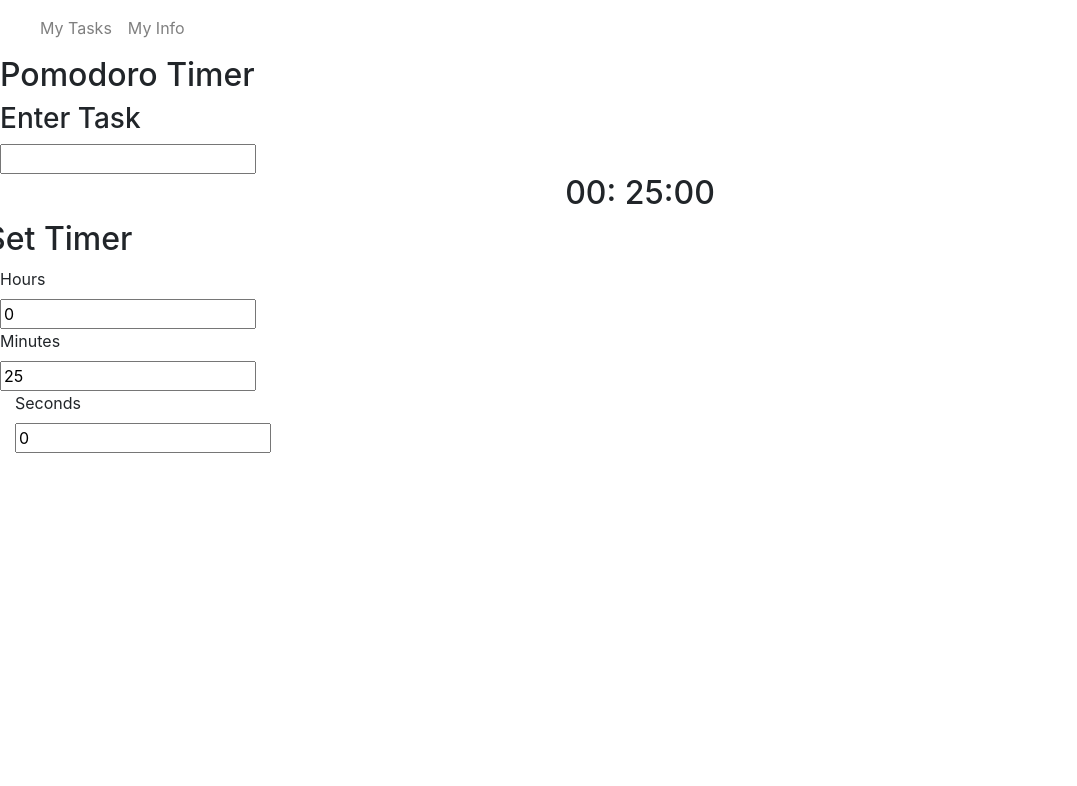
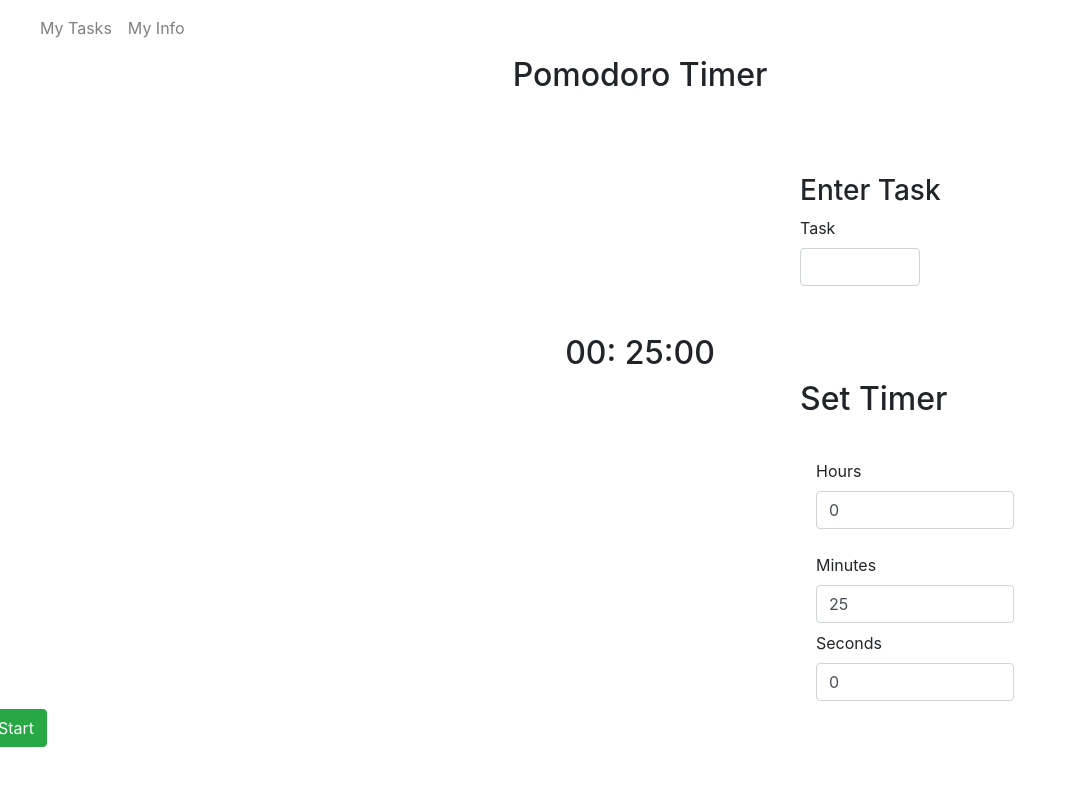
Before and after one commit to Jengwen/pomodoro, a React (Create React App) app: page / in a window 1280 px wide. Shown: the top 786 px of the page, without its empty margins (0-1077 px from the left). Built offline with nearby package versions, Linux system fonts and the light colour scheme.

Commit message:
timer functionality working, input css fixed, start and pause buttons working

```diff
--- a/src/components/ApplicationViews.js
+++ b/src/components/ApplicationViews.js
@@ -1,4 +1,4 @@
-import { Route, Redirect, withRouter } from "react-router-dom";
+import { Route } from "react-router-dom";
 import React, { Component } from "react";
 import UserCard from "./User/UserCard";
 import TaskList from "./Tasks/TaskList";
@@ -9,14 +9,7 @@ class ApplicationViews extends Component {
   render() {
     return (
       <React.Fragment>
-        {/*create route for task input page view*/}
-         <Route
-          exact
-          path="/"
-          render={props => {
-            return <Timer />;
-          }}
-        />
+
         {/*create route for user information*/}
         <Route
           exact
--- a/src/components/Tasks/TaskInput.js
+++ b/src/components/Tasks/TaskInput.js
@@ -1,15 +1,19 @@
 import React, { Component } from 'react'
 import { Form } from "react-bootstrap";
+import "../Timer/Timer.css"
 
 class TaskInput extends Component{
 
     render(){
         return(
-        <div>
-    <h3>Enter Task</h3>
-    <Form>
-        <input type= "string" label="Task"></input>
-    </Form>
+        <div id="task-input-form">
+    <h3 >Enter Task</h3>
+    <Form id="task-from">
+      <Form.Group >
+    <Form.Label>Task</Form.Label>
+    <Form.Control className= "col-sm-3" />
+  </Form.Group>
+      </Form>
 </div>
 )}
 }
--- a/src/components/TimeClock.js
+++ b/src/components/TimeClock.js
@@ -2,6 +2,7 @@ import React, { Component } from 'react'
 import NavBar from "./Nav/NavBar"
 import ApplicationViews from "./ApplicationViews"
 import {withRouter} from 'react-router-dom';
+import Timer from "./Timer/Timer"
 
 class TimeClock extends Component {
 
@@ -10,6 +11,11 @@ class TimeClock extends Component {
       <>
         <NavBar />
         <ApplicationViews />
+        <div className="panel panel-default app-content center-block">
+        <div className="panel-body">
+          <Timer />
+        </div>
+      </div>
       </>
     )
   }
--- a/src/components/Timer/Timer.css
+++ b/src/components/Timer/Timer.css
@@ -1,8 +1,30 @@
-.header{
+#header{
     text-align: center;
 }
 
-.set-timer{
-width: 500 px;
-margin-left:  10em;
+#timer-input{
+width: 500px;
+margin-left:  50em;
+
 }
+#input-fields{
+    margin-top: 2em;
+    width: 800px;
+    margin-left: 1em;
+}
+
+#task-input-form{
+    margin-left: 50em;
+    margin-top: 5em;
+margin-bottom: 3em;
+}
+.control-row{
+    margin-bottom: 8px;
+}
+.main-container{
+    margin-left:  50em;;
+}
+
+#timer-button{
+    margin-left: 50em;
+}
--- a/src/components/Timer/Timer.js
+++ b/src/components/Timer/Timer.js
@@ -1,18 +1,18 @@
-import React, { Component } from 'react'
-import { Form } from "react-bootstrap";
+import React, { Component } from 'react';
 import TaskInput from "../Tasks/TaskInput";
 import TimerInput from "../Timer/TimerInput";
 import TimerDisplay from "../Timer/TimerDisplay";
 import moment from 'moment';
 import * as TimerState from "../Timer/TimerState";
 import TimerButton from "../Timer/TimerButton";
-import "..Timer.css"
+import "./Timer.css"
 
 class Timer extends Component {
 
   //constructor method to set state of time
   constructor(){
     super();
+
      this.state = {
       currentTime: moment.duration(25, 'minutes'),
       baseTime: moment.duration(25, 'minutes'),
@@ -47,11 +47,12 @@ stopTimer(){
   if (this.state.timer){
     clearInterval (this.state.timer);
   }
+
   this.setState({
     timerState: TimerState.NOT_SET,
     timer: null,
-    currentTime: moment.duration(this.state.baseTime)
-  })
+    currentTime: moment.duration(this.state.baseTime),
+  });
 }
 
 // function to count down in timer
@@ -62,11 +63,13 @@ if(this.state.currentTime.get('hours')=== 0
   this.completeTimer();
   return;
 }
-const newTime = moment.duration(this.state.currentTime());
+
+const newTime = moment.duration(this.state.currentTime);
 newTime.subtract(1, 'second');
+
 this.setState({
   currentTime: newTime,
-})
+});
 }
 // function to complete timer
 completeTimer() {
@@ -84,17 +87,17 @@ completeTimer() {
     return (
       <div id="main-container">
         <div id="header">
-          <h2>Pomodoro Timer</h2>
+          <h2 className= "text-center">Pomodoro Timer</h2>
           </div>
           <div id="task-input">
             {/*Insert task iput form here*/}
           <TaskInput/>
           </div>
-          <div className="panel panel-default" id="clock">
-
                {/*timer clock goes here */}
-            <TimerDisplay currentTime={this.state.currentTime} />
-            {/*timer input goes here */}
+            <TimerDisplay
+            currentTime={this.state.currentTime}
+            timerState={this.state.timerState} />
+            {/*timer input goes hre */}
             {/*hide timer input while timer is running*/}
             {
               (this.state.TimerState !== TimerState.RUNNING)
@@ -108,10 +111,9 @@ completeTimer() {
           <TimerButton
           startTimer = {this.startTimer}
           stopTimer = {this.stopTimer}
-       TimerState= {this.TimerState}/>
+          TimerState= {this.state.TimerState}/>
           </div>
 
-      </div>
 
     )
   }
--- a/src/components/Timer/TimerButton.js
+++ b/src/components/Timer/TimerButton.js
@@ -3,9 +3,10 @@ import { Button} from 'react-bootstrap';
 import * as TimerState from "./TimerState";
 
 
-//build start button and pause button
+//build start button, complete and pause button
 class TimerButton extends Component{
-//constructor method to
+
+//constructor method to create timer buttons
 
 constructor(){
     super();
@@ -15,19 +16,22 @@ constructor(){
 //function to determine which button to dislplay
 getButton(){
     if(this.props.TimerState ===TimerState.NOT_SET)
-    return (<Button onClick={this.props.startTimer}>Start</Button>)
+    return(<Button id= "start-button" variant="success" onClick={this.props.startTimer}>Start</Button>);
 
     if(this.props.TimerState === TimerState.RUNNING)
-    return (<button onClick={this.props.startTimer}>Pause</button>)
+   return (<Button id= "pause-button" variant="danger" onClick={this.props.stopTimer}>Pause</Button>);
 
     if(this.props.TimerState === TimerState.COMPLETE)
-    return (<button onClick={this.props.stopTimer}>End</button>)
-}
+    return (<Button id= "reset-button" variant= "primary" onClick={this.props.stopTimer}>Reset</Button>);
+    }
+
+//function to display a message to ask if task is complete
+
 
 render(){
 
 return(
-<div id="timer button">
+<div className= "row" id="timer button">
     {this.getButton()}
 </div>
 );
--- a/src/components/Timer/TimerDisplay.jsx
+++ b/src/components/Timer/TimerDisplay.jsx
@@ -4,9 +4,9 @@ const leftPad = (val)=>{
     if (val <10) return `0${val}`;
     return `${val}`;
 }
-//build timer with props from timer
+//build timer with props from timer input
 const TimerDisplay = (props) => (
-    <div>
+    <div >
         <h2 className="text-center">{`${leftPad(props.currentTime.get('hours'))}: ${leftPad(props.currentTime.get('minutes'))}:${leftPad(props.currentTime.get('seconds'))}`}</h2>
     </div>
 );
--- a/src/components/Timer/TimerInput.js
+++ b/src/components/Timer/TimerInput.js
@@ -1,4 +1,5 @@
 import React, {Component}from 'react';
+import "./Timer.css"
 
 
 class TimerInput extends Component{
@@ -9,29 +10,30 @@ class TimerInput extends Component{
 
     handleChange(ev){
         const newBaseTime = this.props.baseTime;
-if( ev.target.id === 'hours') newBaseTime.subtract(newBaseTime.get('hours'), 'hours').add(parseInt(ev.target.value, 10),'hours' );
+        if(ev.target.id === 'hours') newBaseTime.subtract(newBaseTime.get('hours'), 'hours').add(parseInt(ev.target.value, 10),'hours' );
         if(ev.target.id === 'minutes') newBaseTime.subtract(newBaseTime.get('minutes'), 'minutes').add(parseInt(ev.target.value, 10), 'minutes')
         if(ev.target.id === 'seconds') newBaseTime.subtract(newBaseTime.get('seconds'), 'seconds').add(parseInt(ev.target.value, 10), 'seconds')
 
-//pass in new BaseTime
-this.props.setBaseTime(newBaseTime)
+        this.props.setBaseTime(newBaseTime);
             }
 
 
     render() {
         return(
-    <div id="set-timer">
-    <div className = "row">
+
+      <div id = "timer-input" className = "row">
             <h2 className= "text-center">Set Timer</h2>
-        </div>
+
                 {/*create input for timer and change the countdown time display on change of input*/}
+            <div id="input-fields">
             <div className="row control-row">
-            <div classNmae="form-group">
+                <div className="form-group">
                 <div className= "col-sm-3">
                     <label htmlFor="hours">Hours</label>
                 </div>
                 <div className= "col-sm-9">
                 <input id="hours"
+                className = "form-control"
                 type = "number"
                 defaultValue= {this.props.baseTime.get('hours')}
                 onChange={this.handleChange}
@@ -39,13 +41,14 @@ this.props.setBaseTime(newBaseTime)
                 </div>
             </div>
         </div>
-       <div className="row control-row">
+               <div className= "row control-row">
                     <div classNmae="form-group">
                         <div className= "col-sm-3">
                             <label htmlFor="minutes">Minutes</label>
                     </div>
                 <div className= "col-sm-9">
                     <input id="minutes"
+                    className= "form-control"
                     type = "number"
                     defaultValue= {this.props.baseTime.get('minutes')}
                     onChange={this.handleChange}
@@ -53,18 +56,26 @@ this.props.setBaseTime(newBaseTime)
                 </div>
             </div>
        </div>
+       <div className= "row control-row">
+       <div classNmae="form-group">
               <div className= "col-sm-3">
                 <label htmlFor="seconds">Seconds</label>
             </div>
             <div className= "col-sm-9">
                 <input id="seconds"
+                className = "form-control"
                 type = "number"
                 defaultValue={this.props.baseTime.get('seconds')}
                 onChange={this.handleChange}
                 />
             </div>
+
         </div>
-        )
+       </div>
+       </div>
+    </div>
+
+        );
         }
     }
 export default TimerInput
```
Lines whose indentation alone changed are shown as unchanged.
